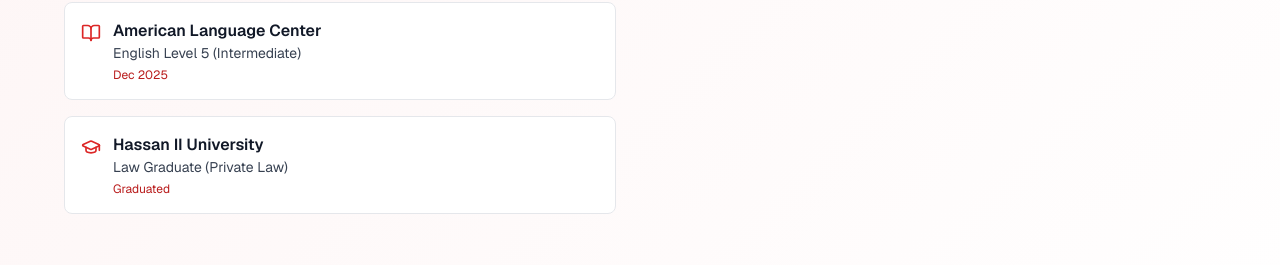
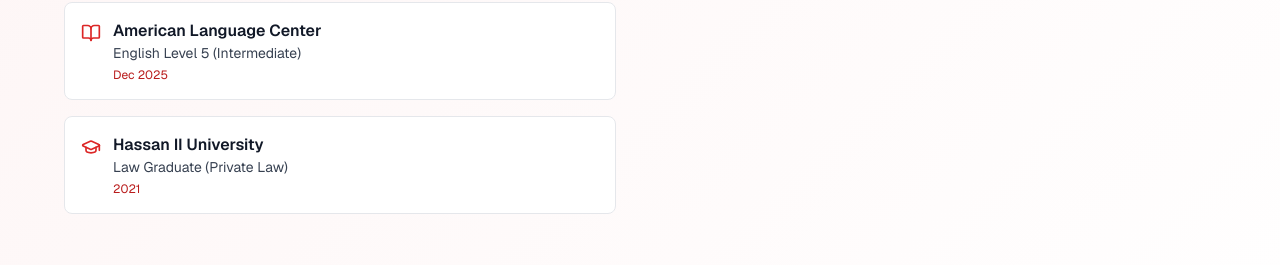
Before and after one commit to fatimaezzahra137/my-portfolio, a Next.js app: page / in a window 1280 px wide. Shown: the part 1831-2096 px from the top of the page. Built offline with nearby package versions, Linux system fonts and the light colour scheme.

Commit message:
Update Law degree year to 2021

```diff
--- a/components/About.tsx
+++ b/components/About.tsx
@@ -45,7 +45,7 @@
     {
       school: "Hassan II University",
       certification: "Law Graduate (Private Law)", // الأقدم
-      year: "Graduated",
+      year: "2021",
       icon: GraduationCap,
     },
   ];
--- a/components/Certifications.tsx
+++ b/components/Certifications.tsx
@@ -50,7 +50,7 @@
     id: 7,
     title: "Private Law Degree", // الأقدم
     issuer: "Hassan II University",
-    date: "Graduated",
+    date: "2021",
     image: "/university.png",
   }
 ];
```
